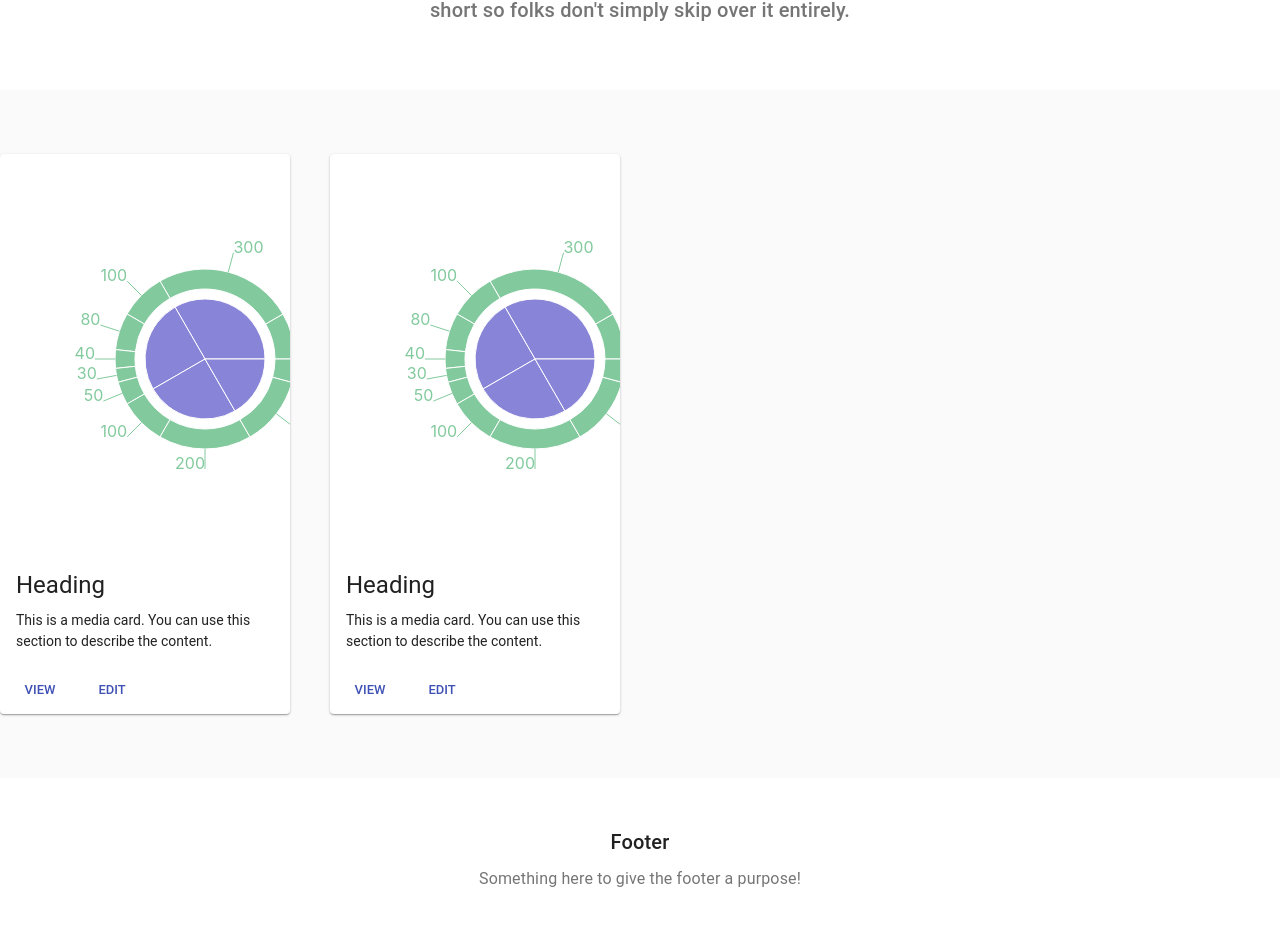
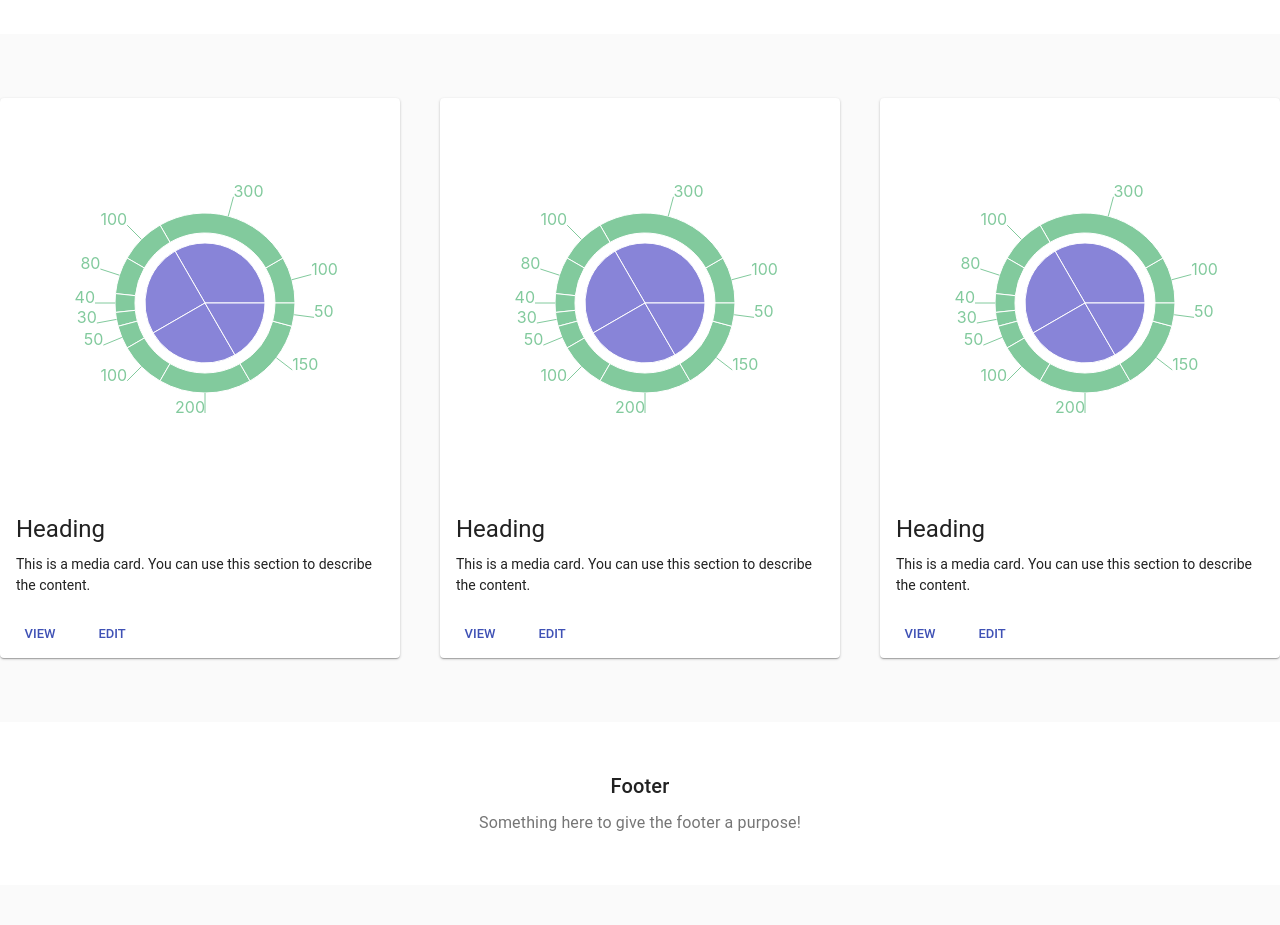
Before and after one commit to MerceneX/BoomMap, a React (Create React App) app in the folder client/: page /statistika in a window 1280 px wide. Shown: the part 271-1196 px from the top of the page. After the commit the page ends 1156 px from the top, so only its background shows below. Built offline with nearby package versions, Linux system fonts and the light colour scheme.

Commit message:
about, footer, statistika

```diff
--- a/client/src/App.js
+++ b/client/src/App.js
@@ -1,22 +1,33 @@
 import React from 'react';
+import{BrowserRouter as Router, Route} from 'react-router-dom'
 import './App.css';
 import Container from "reactstrap/es/Container";
 import Navigation from "./components/layout/Navigation";
 import Album from "./components/layout/Album";
+import Mycard2 from "./components/MyCard2"
+import About from "./pages/About";
+import Footer from "./components/layout/Footer";
+
+
 
 
 function App() {
     return (
+        <Router>
         <div className="App">
 
             <Navigation/>
-            <Album/>
+
+            <Route path="/statistika" component={Album}/>
 
             <Container>
 
             </Container>
 
+            <Route path="/about" component={About}/>
         </div>
+            <Footer/>
+        </Router>
     );
 }
 
--- a/client/src/components/MyCard.js
+++ b/client/src/components/MyCard.js
@@ -42,7 +42,7 @@ function MyCard(props) {
 
     return (
         <React.Fragment>
-
+<Card.Group>
             <Card className={classes.card}>
                 <CardMedia>
                 <LineChart/>
@@ -66,6 +66,8 @@ function MyCard(props) {
                 </CardActions>
             </Card>
 
+
+</Card.Group>
         </React.Fragment>
     );
 }
--- a/client/src/components/graphs/LineChart.js
+++ b/client/src/components/graphs/LineChart.js
@@ -32,4 +32,13 @@ export default class Example extends PureComponent {
             </PieChart>
         );
     }
+
+
 }
+const chartStyle = {
+    padding: 0,
+    margin: 0,
+    display:"flex",
+    width:"400",
+    height:"400"
+}
--- a/client/src/components/layout/Album.js
+++ b/client/src/components/layout/Album.js
@@ -54,7 +54,7 @@ const styles = theme => ({
     },
 });
 
-const cards = [1, 2];
+const cards = [1, 2, 3];
 
 function Album(props) {
     const { classes } = props;
@@ -83,8 +83,8 @@ function Album(props) {
                     {/* End hero unit */}
                     <Grid container spacing={40}>
                         {cards.map(card => (
-                            <Grid item key={card} sm={6} md={4} lg={3}>
-                            <MyCard2/>
+                            <Grid item key={card} sm={8} md={6} lg={4}>
+                            <MyCard2 style={cardStyle}/>
 
                             </Grid>
                         ))}
@@ -92,16 +92,7 @@ function Album(props) {
                 </div>
             </main>
 
-            {/* Footer */}
-            <footer className={classes.footer}>
-                <Typography variant="h6" align="center" gutterBottom>
-                    Footer
-                </Typography>
-                <Typography variant="subtitle1" align="center" color="textSecondary" component="p">
-                    Something here to give the footer a purpose!
-                </Typography>
-            </footer>
-            {/* End footer */}
+
         </React.Fragment>
     );
 }
@@ -110,4 +101,8 @@ Album.propTypes = {
     classes: PropTypes.object.isRequired,
 };
 
+const cardStyle={
+    minWidth:"400px"
+}
+
 export default withStyles(styles)(Album);
--- a/client/src/components/layout/Footer.js
+++ b/client/src/components/layout/Footer.js
@@ -1,18 +1,71 @@
 import React from 'react';
+import Typography from "@material-ui/core/Typography";
+import PropTypes from 'prop-types';
+import Album from "./Album";
+import {withStyles} from "@material-ui/core";
 
-function Footer(){
+function Footer(props){
+    const { classes } = props;
     return (
-        <footer style={footerStyle}>
-            <h1>Footer</h1>
+        <footer className={classes.footer}>
+            <Typography variant="h6" align="center" gutterBottom>
+                Footer
+            </Typography>
+            <Typography variant="subtitle1" align="center" color="textSecondary" component="p">
+                Something here to give the footer a purpose!
+            </Typography>
         </footer>
     )
 
 }
 
-const footerStyle={
-    background: '#D3D3D3',
-    color: '#fff',
-    textAlign: 'center',
-    padding: '20px'
-}
-export default Footer;
+Footer.propTypes = {
+    classes: PropTypes.object.isRequired,
+};
+
+const styles = theme => ({
+
+    icon: {
+        marginRight: theme.spacing.unit * 2,
+    },
+    heroUnit: {
+        backgroundColor: theme.palette.background.paper,
+    },
+    heroContent: {
+        maxWidth: 600,
+        margin: '0 auto',
+        padding: `${theme.spacing.unit * 8}px 0 ${theme.spacing.unit * 6}px`,
+    },
+    heroButtons: {
+        marginTop: theme.spacing.unit * 4,
+    },
+    layout: {
+        width: 'auto',
+        marginLeft: theme.spacing.unit * 3,
+        marginRight: theme.spacing.unit * 3,
+        [theme.breakpoints.up(1100 + theme.spacing.unit * 3 * 2)]: {
+            width: 'auto',
+            marginLeft: 'auto',
+            marginRight: 'auto',
+        },
+    },
+    cardGrid: {
+        padding: `${theme.spacing.unit * 8}px 0`,
+    },
+    card: {
+        height: '100%',
+        display: 'flex',
+        flexDirection: 'column',
+    },
+    cardMedia: {
+        paddingTop: '56.25%', // 16:9
+    },
+    cardContent: {
+        flexGrow: 1,
+    },
+    footer: {
+        backgroundColor: theme.palette.background.paper,
+        padding: theme.spacing.unit * 6,
+    },
+});
+export default withStyles(styles)(Footer);
--- a/client/src/components/layout/Navigation.js
+++ b/client/src/components/layout/Navigation.js
@@ -15,7 +15,7 @@ class Navigation extends React.Component {
 
             <div>
 
-                <Navbar color="light" expand="md">
+                <Navbar fixed="top" color="light" expand="md">
 
                         <NavLink href="#">Domov</NavLink>
                         <NavLink href="#">Statistika</NavLink>
--- /dev/null
+++ b/client/src/pages/About.js
@@ -0,0 +1,12 @@
+import React from 'react'
+
+function About() {
+    return (
+        <React.Fragment>
+            <h1>About</h1>
+            <p>This is the TodoList app v1.0.0 </p>
+        </React.Fragment>
+    )
+}
+
+export default About;
--- a/package.json
+++ b/package.json
@@ -11,6 +11,7 @@
     "express": "^4.16.4",
     "mongoose": "^5.5.7",
     "nodemon": "^1.19.0",
+    "react-router-dom": "^5.0.0",
     "recharts": "^1.6.1"
   },
   "devDependencies": {},
```
Also changed, not shown: 1 other file (tests, documents, lock files or other folders).
